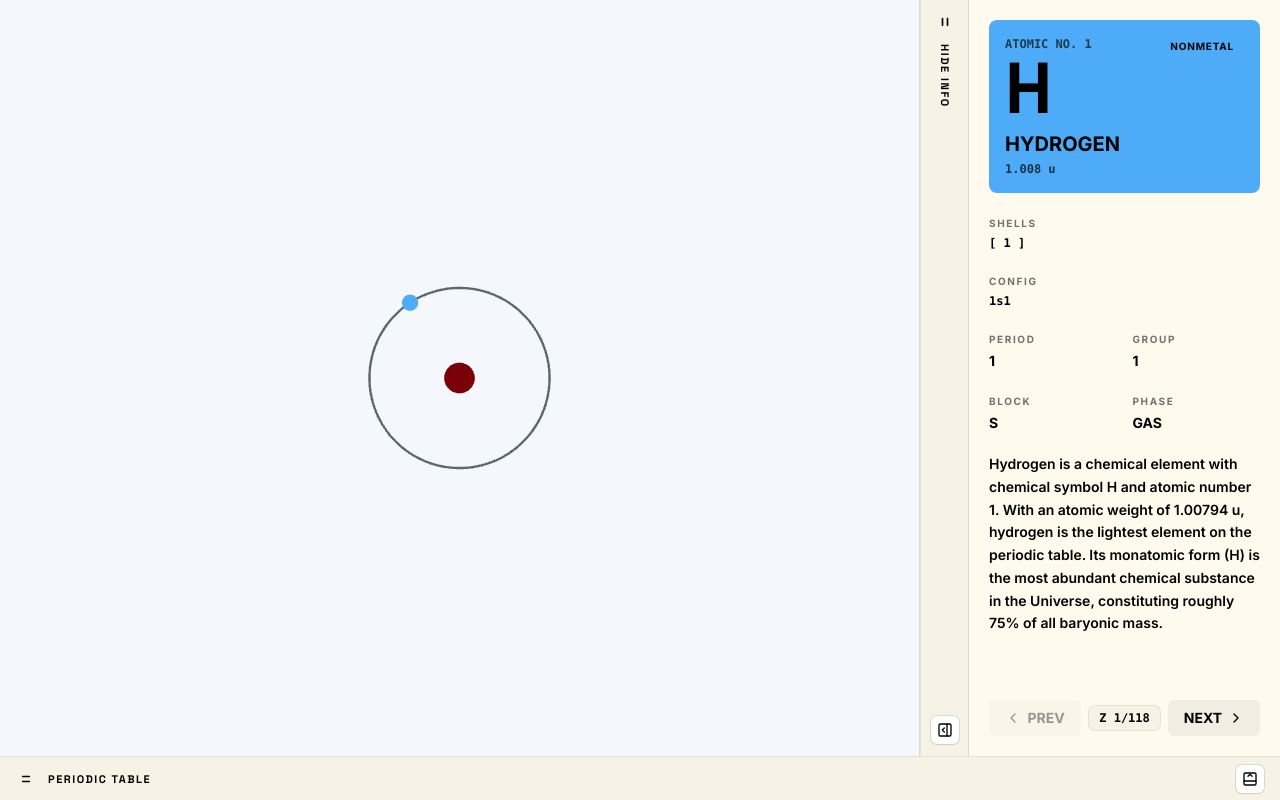
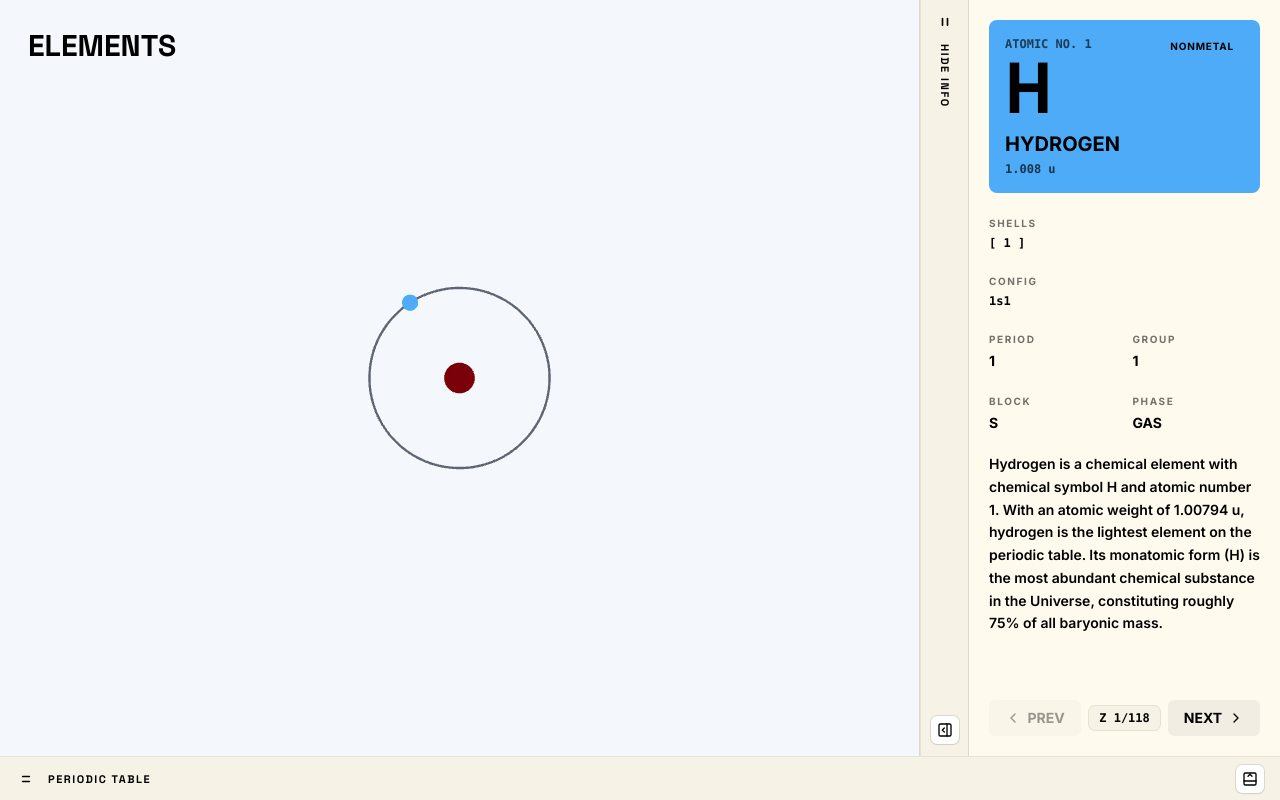
Before and after one commit to mizanxali/elements, a React (Vite) app: page / in a window 1280 px wide. Built offline with nearby package versions, Linux system fonts and the light colour scheme.

Commit message:
add favicon

```diff
--- a/index.html
+++ b/index.html
@@ -2,6 +2,7 @@
 <html lang="en">
   <head>
     <meta charset="UTF-8" />
+    <link rel="icon" type="image/svg+xml" href="/favicon.svg" />
     <meta name="viewport" content="width=device-width, initial-scale=1.0" />
     <title>Elements — 3D Periodic Table</title>
   </head>
--- a/src/components/layout/AppShell.tsx
+++ b/src/components/layout/AppShell.tsx
@@ -9,9 +9,12 @@ export function AppShell() {
   const [infoPanelOpen, setInfoPanelOpen] = useState(true);
 
   return (
-    <div className="flex h-screen h-[100dvh] w-screen flex-col overflow-hidden bg-[#fff9df] text-black">
+    <div className="flex h-[100dvh] w-screen flex-col overflow-hidden bg-[#fff9df] text-black">
       <div className="flex min-h-0 flex-1 flex-col md:flex-row">
         <section className="relative min-h-[45vh] flex-1 overflow-hidden border-b border-black/10 bg-[#f7f2e6] md:min-h-0 md:border-b-0 md:border-r">
+          <h1 className="pointer-events-none absolute left-5 top-5 z-10 font-display text-2xl font-bold tracking-normal text-black sm:left-7 sm:top-7 sm:text-3xl">
+            ELEMENTS
+          </h1>
           <AtomScene />
         </section>
 
```
Also changed, not shown: public/favicon.svg (added).
